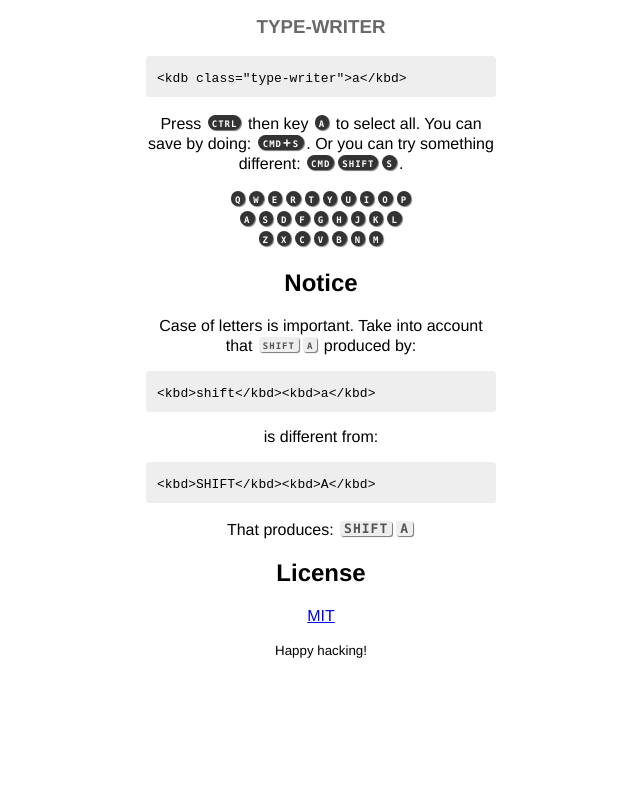
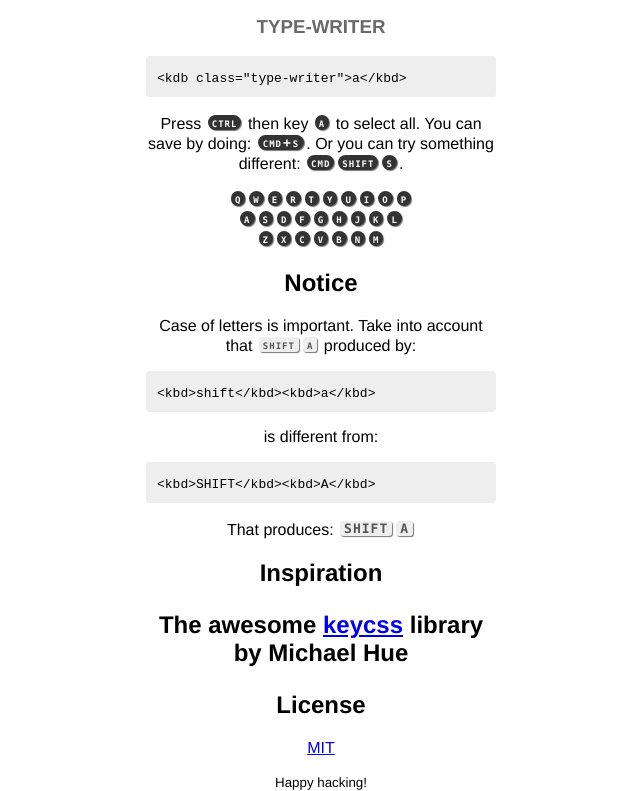
Before and after one commit to auth0/kbd, a website: page index.html in a window 1280 px wide. Shown: the part 1347-2138 px from the top of the page, without its empty margins (319-959 px from the left). Before the commit the page ends 2006 px from the top, so only its background shows below. Drawn offline with Linux system fonts and the light colour scheme.

Commit message:
Adding inspiration section.

```diff
--- a/index.html
+++ b/index.html
@@ -136,6 +136,9 @@
 
   <p>That produces: <kbd>SHIFT</kbd><kbd>A</kbd></p>
 
+  <h2>Inspiration<h2>
+    <p> The awesome <a href="https://github.com/michaelhue/keyscss">keycss</a> library by Michael Hue
+    </p>
   <h2>License</h2>
   <p><a href="https://github.com/auth0/kbd/blob/gh-pages/LICENSE.md">MIT</a></p>
   <small>Happy hacking!</small>
```
